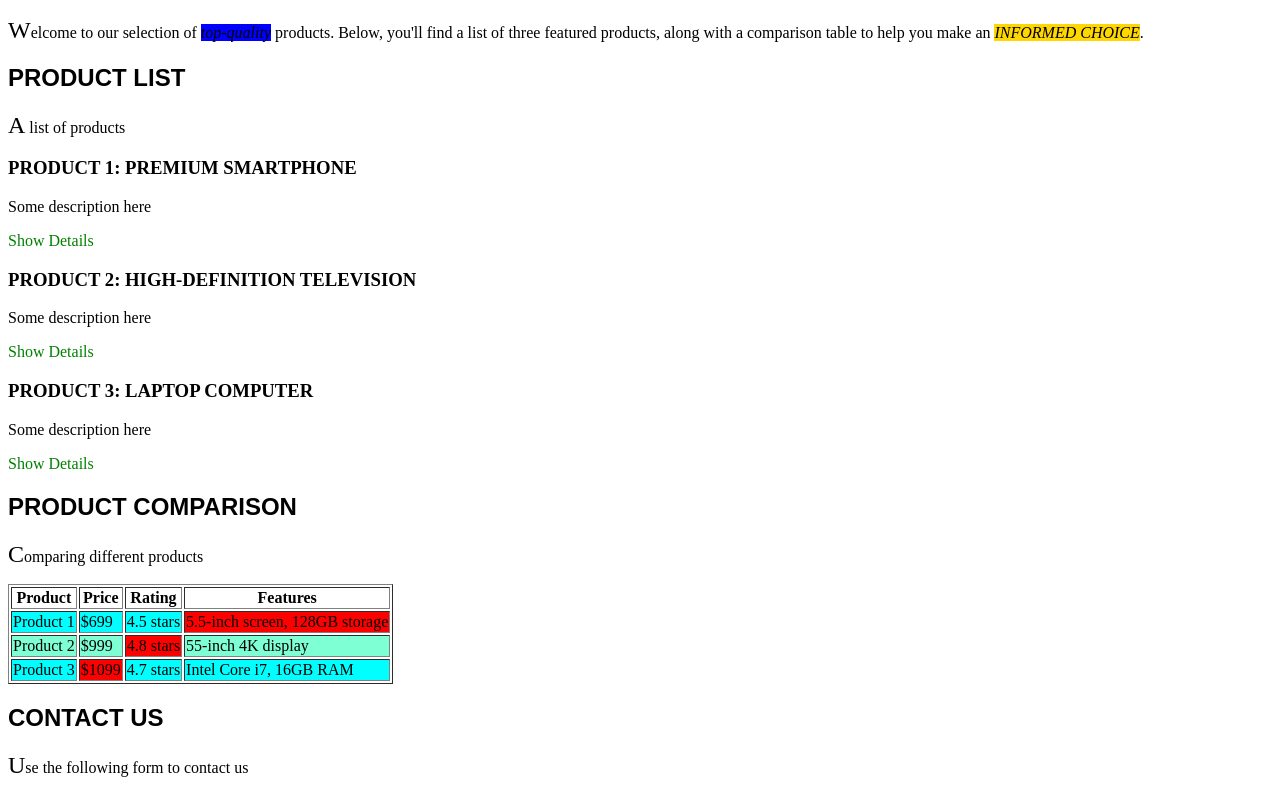
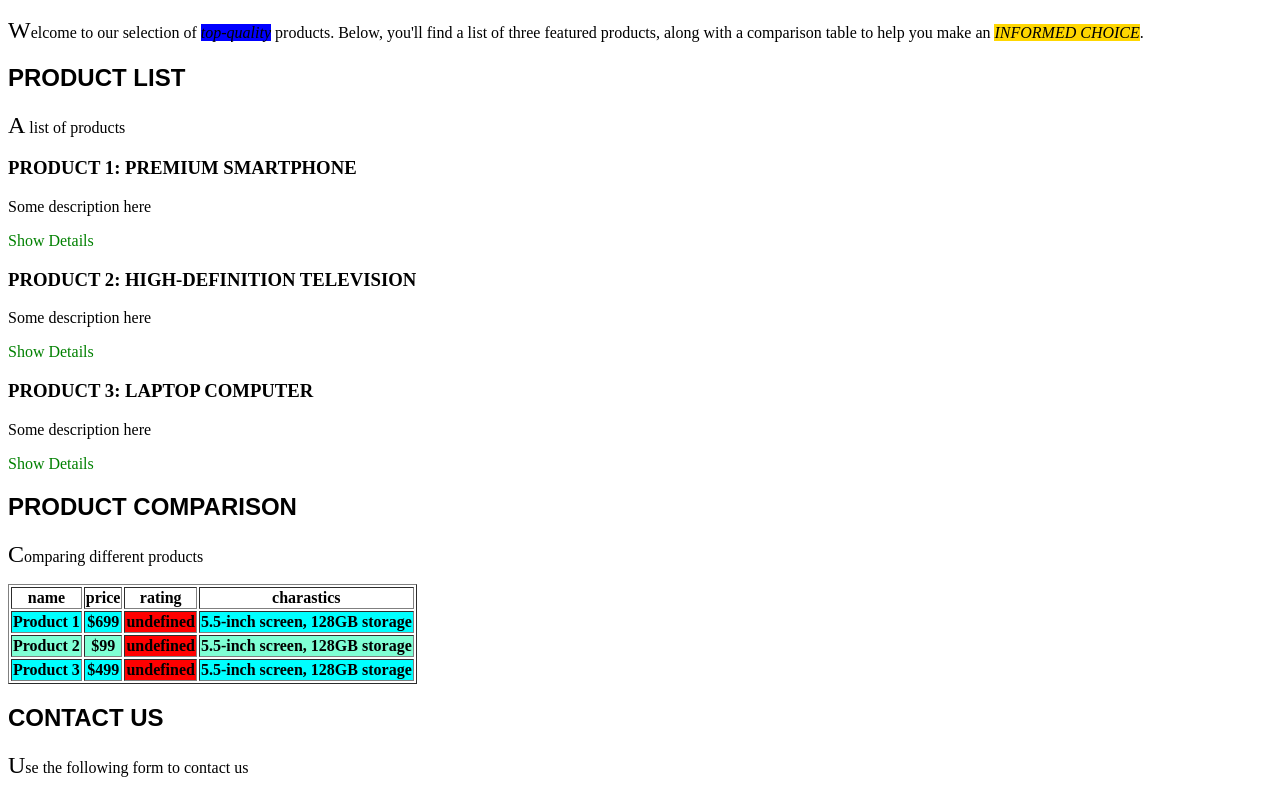
Before and after one commit to ahmednw1/SWE363, a plain HTML site: page Exercises/productsWeb/blank.html in a window 1280 px wide. Shown: the part 145-937 px from the top of the page. Drawn offline with Linux system fonts and the light colour scheme.

Commit message:
js_2 - exercise_1

```diff
--- a/Exercises/productsWeb/blank.html
+++ b/Exercises/productsWeb/blank.html
@@ -1,11 +1,13 @@
 <!DOCTYPE html>
 <html lang="en">
+
 <head>
   <meta charset="UTF-8">
   <meta name="viewport" content="width=device-width, initial-scale=1.0">
   <title>Product List and Comparison</title>
   <link rel="stylesheet" href="styleBlank.css">
 </head>
+
 <body>
   <header>
     <nav>
@@ -26,7 +28,8 @@
 
   <section>
     <h2>Description</h2>
-        <p>Welcome to our selection of <em>top-quality</em> products. Below, you'll find a list of three featured products, along with a comparison table to help you make an <em id="the_most_important">informed choice</em>.</p>
+    <p>Welcome to our selection of <em>top-quality</em> products. Below, you'll find a list of three featured products,
+      along with a comparison table to help you make an <em id="the_most_important">informed choice</em>.</p>
   </section>
 
   <section>
@@ -55,31 +58,14 @@
     <table border="1">
       <thead>
         <tr>
-                    <th>Product</th>
-                    <th>Price</th>
-                    <th>Rating</th>
-                    <th>Features</th>
+          <th>name</th>
+          <th>price</th>
+          <th>rating</th>
+          <th>charastics</th>
         </tr>
       </thead>
       <tbody>
-                <tr>
-                    <td>Product 1</td>
-                    <td>$699</td>
-                    <td>4.5 stars</td>
-                    <td class="top">5.5-inch screen, 128GB storage</td>
-                </tr>
-                <tr>
-                    <td>Product 2</td>
-                    <td>$999</td>
-                    <td class="top">4.8 stars</td>
-                    <td>55-inch 4K display</td>
-                </tr>
-                <tr>
-                    <td>Product 3</td>
-                    <td class="top">$1099</td>
-                    <td>4.7 stars</td>
-                    <td>Intel Core i7, 16GB RAM</td>
-                </tr>
+        <!-- Js -->
       </tbody>
     </table>
   </section>
@@ -91,12 +77,12 @@
       Use the following form to contact us
     </p>
     <form>
-        <div><label for="name">Name:<br/> <input type="text" name="name"></label></div>
+      <div><label for="name">Name:<br /> <input type="text" name="name"></label></div>
       <div>
-          <label for="email">Email:<br/> <input type="email" name="email"></label>
+        <label for="email">Email:<br /> <input type="email" name="email"></label>
       </div>
       <div>
-          <label>Message:<br/><input type="text" name="message"></label>
+        <label>Message:<br /><input type="text" name="message"></label>
       </div>
       <input type="submit" value="Send">
     </form>
@@ -105,5 +91,42 @@
   <footer>
     <p>&copy; 2023 OurCompany. All rights reserved.</p>
   </footer>
+
+  <script>
+
+    const products = [{
+      name: "Product 1",
+      price: "$699",
+      charastics: "5.5-inch screen, 128GB storage",
+      stars: "4.5 stars",
+    },
+    {
+      name: "Product 2",
+      price: "$99",
+      charastics: "5.5-inch screen, 128GB storage",
+      stars: "4.5 stars",
+    }, {
+      name: "Product 3",
+      price: "$499",
+      charastics: "5.5-inch screen, 128GB storage",
+      stars: "4.5 stars",
+    }]
+
+    for (var i = 0; i < products.length; i++) {
+      container = document.querySelector("tbody");
+      row = document.createElement("tr");
+      row.innerHTML = `
+          <th>${products[i].name}</th>
+          <th>${products[i].price}</th>
+          <th class="top">${products[i].rating}</th>
+          <th>${products[i].charastics}</th>
+        `
+      container.appendChild(row);
+      console.log(row);
+    }
+
+
+  </script>
 </body>
+
 </html>
```
Lines whose indentation alone changed are shown as unchanged.
